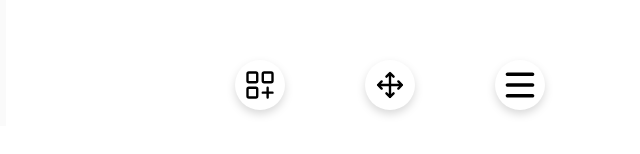
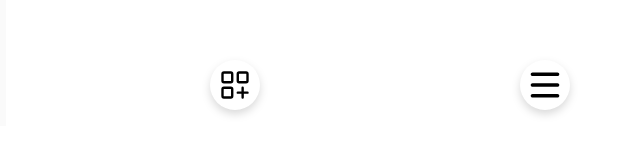
Before and after one commit to AlbertHetting/skyway2025, a Next.js app: page / in a window 1280 px wide. Shown: the part 674-828 px from the top of the page, without its empty margins (250-890 px from the left). Built offline with nearby package versions, Linux system fonts and the light colour scheme.

Commit message:
Setting up changing nav conditions

```diff
--- a/app/layout.tsx
+++ b/app/layout.tsx
@@ -1,7 +1,7 @@
 import type { Metadata } from "next";
 import { Geist, Geist_Mono } from "next/font/google";
 import "./globals.css";
-import Nav from "@/components/Nav";
+import Navbar from "@/components/Navbar";
 
 const geistSans = Geist({
   variable: "--font-geist-sans",
@@ -33,7 +33,7 @@ export default function RootLayout({
 
         {/* Navbar fixed at bottom */}
         <footer className="fixed bottom-0 left-0 w-full z-50 flex justify-center py-4 ">
-          <Nav />
+          <Navbar />
         </footer>
       </body>
     </html>
--- a/components/Nav.tsx
+++ b/components/NavDash.tsx
@@ -1,10 +1,14 @@
+"use client";
+import { useRouter } from "next/navigation";
 import Link from "next/link";
 import Image from "next/image";
 
-export default function Nav() {
+export default function NavDash() {
+  const router = useRouter();
+
   return (
-    <nav className="flex flex-row justify-center gap-20">
-      <Link href="/app/widgets">
+    <nav className="flex flex-row w-100 justify-between px-5">
+      <Link href="/widgets">
         <Image
           src="/img/widgets-icon.svg"
           alt="Widget"
@@ -14,7 +18,7 @@ export default function Nav() {
         />
       </Link>
 
-      <Link href="/app/menu">
+      <Link href="/edit-widgets">
         <Image
           src="/img/move-widget-icon.svg"
           alt="Widget"
@@ -24,7 +28,7 @@ export default function Nav() {
         />
       </Link>
 
-      <Link href="/app/menu">
+      <Link href="/">
         <Image
           src="/img/burger-menu-icon.svg"
           alt="Widget"
--- /dev/null
+++ b/components/NavMenu.tsx
@@ -0,0 +1,34 @@
+"use client";
+
+import { useRouter } from "next/navigation";
+import Link from "next/link";
+import Image from "next/image";
+
+export default function NavMenu() {
+  const router = useRouter();
+
+  return (
+    <nav className="flex flex-row w-100 justify-between px-5">
+      <Link href="/widgets">
+        <Image
+          src="/img/widgets-icon.svg"
+          alt="Widget"
+          width={50}
+          height={50}
+          className="drop-shadow-lg"
+        />
+      </Link>
+
+      <Link href="/.">
+        <Image
+          src="/img/exit-icon-black.svg"
+          alt="Widget"
+          width={50}
+          height={50}
+          className="drop-shadow-lg"
+          onClick={() => router.back}
+        />
+      </Link>
+    </nav>
+  );
+}
--- /dev/null
+++ b/components/NavSecondary.tsx
@@ -0,0 +1,33 @@
+"use client";
+
+import { useRouter } from "next/navigation";
+import Link from "next/link";
+import Image from "next/image";
+
+export default function NavSecondary() {
+  const router = useRouter();
+
+  return (
+    <nav className="flex flex-row w-100 justify-between px-5">
+      <Link href="/widgets">
+        <Image
+          src="/img/widgets-icon.svg"
+          alt="Widget"
+          width={50}
+          height={50}
+          className="drop-shadow-lg"
+        />
+      </Link>
+
+      <Link href="/menu">
+        <Image
+          src="/img/burger-menu-icon.svg"
+          alt="Widget"
+          width={50}
+          height={50}
+          className="drop-shadow-lg"
+        />
+      </Link>
+    </nav>
+  );
+}
--- /dev/null
+++ b/components/Navbar.tsx
@@ -0,0 +1,25 @@
+"use client";
+
+import NavDash from "@/components/NavDash";
+import NavMenu from "@/components/NavMenu";
+import NavSecondary from "@/components/NavSecondary";
+import { usePathname } from "next/navigation";
+
+export default function Navbar() {
+  const pathname = usePathname();
+
+  /* Conditions */
+
+  const isDashboard = pathname.startsWith("/dashboard");
+  const isMenu = pathname.startsWith("/menu");
+  const isSecondary =
+    pathname.startsWith("/FAQ") || pathname.startsWith("/widgets");
+
+  return (
+    <>
+      {isDashboard && <NavDash />}
+      {isMenu && <NavMenu />}
+      {!isDashboard && !isMenu && <NavSecondary />}
+    </>
+  );
+}
```
Also changed, not shown: public/img/exit-icon-black.svg (added).
